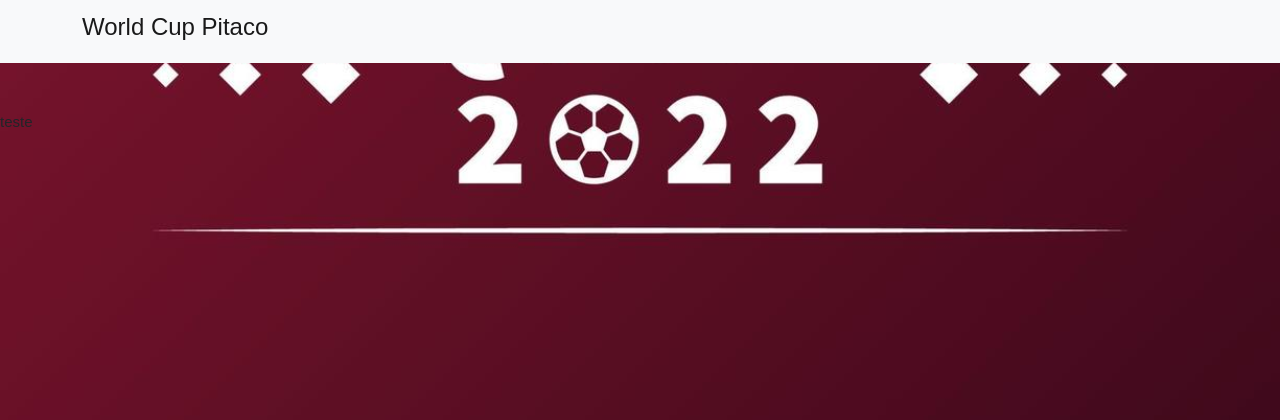
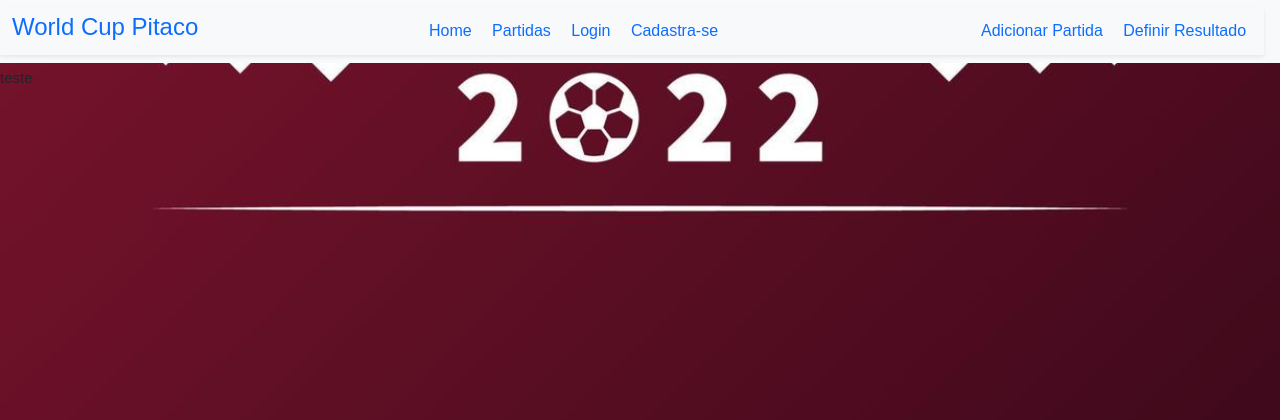
Before and after one commit to Alssousa/World-Cup-Pitaco, a Flask app: page / in a window 1280 px wide. Shown: the top 420 px of the page. Run offline with Flask 2, Linux system fonts and the light colour scheme.

Commit message:
Adicionamento dos menus do nav e redirecionamento.

```diff
--- a/copadomundo/templates/navbar.html
+++ b/copadomundo/templates/navbar.html
@@ -1,7 +1,28 @@
-<nav class="navbar bg-light mb-5">
-    <div class="container">
-        <a class="navbar-brand" href="#">
-            <h4>World Cup Pitaco</h4>
-        </a>
+<nav class="navbar bg-light mb-1">
+    <div class="navbar-brand shadow-sm navbar-expand-lg justify-content-center" style="width: 100%;">
+        <div class="row container align-items-center">
+            <div class="col-2">
+                <a class="" href="{{ url_for('home') }}" style="text-decoration: none;"><h4>World Cup Pitaco</h4></a>
+            </div>
+            <div class="col-10">
+                <div class="row">
+                    <div class="col-10">
+                        <ul class="list-inline p-0 m-0 text-center " style="font-size: 16px;">
+                            <a href="{{ url_for('home') }}"><li class="list-unstyled list-inline-item mx-2">Home</li></a>
+                            <a href=""><li class="list-unstyled list-inline-item mx-2">Partidas</li></a>
+                            <a href="{{ url_for('login') }}"><li class="list-unstyled list-inline-item mx-2">Login</li></a>
+                            <a href="{{ url_for('add_usuario') }}"><li class="list-unstyled list-inline-item mx-2">Cadastra-se</li></a>
+                        </ul>
+                    </div>
+                    <div class="col-2">
+                        <ul class="list-inline p-0 m-0 text-center " style="font-size: 16px;">
+                            <a href="{{ url_for('add_partida') }}"><li class="list-unstyled list-inline-item mx-2">Adicionar Partida</li></a>
+                            <a href=""><li class="list-unstyled list-inline-item mx-2">Definir Resultado</li></a>
+                        </ul>
+                    </div>
+                </div>
+
+            </div>
+        </div>
     </div>
 </nav>
```
